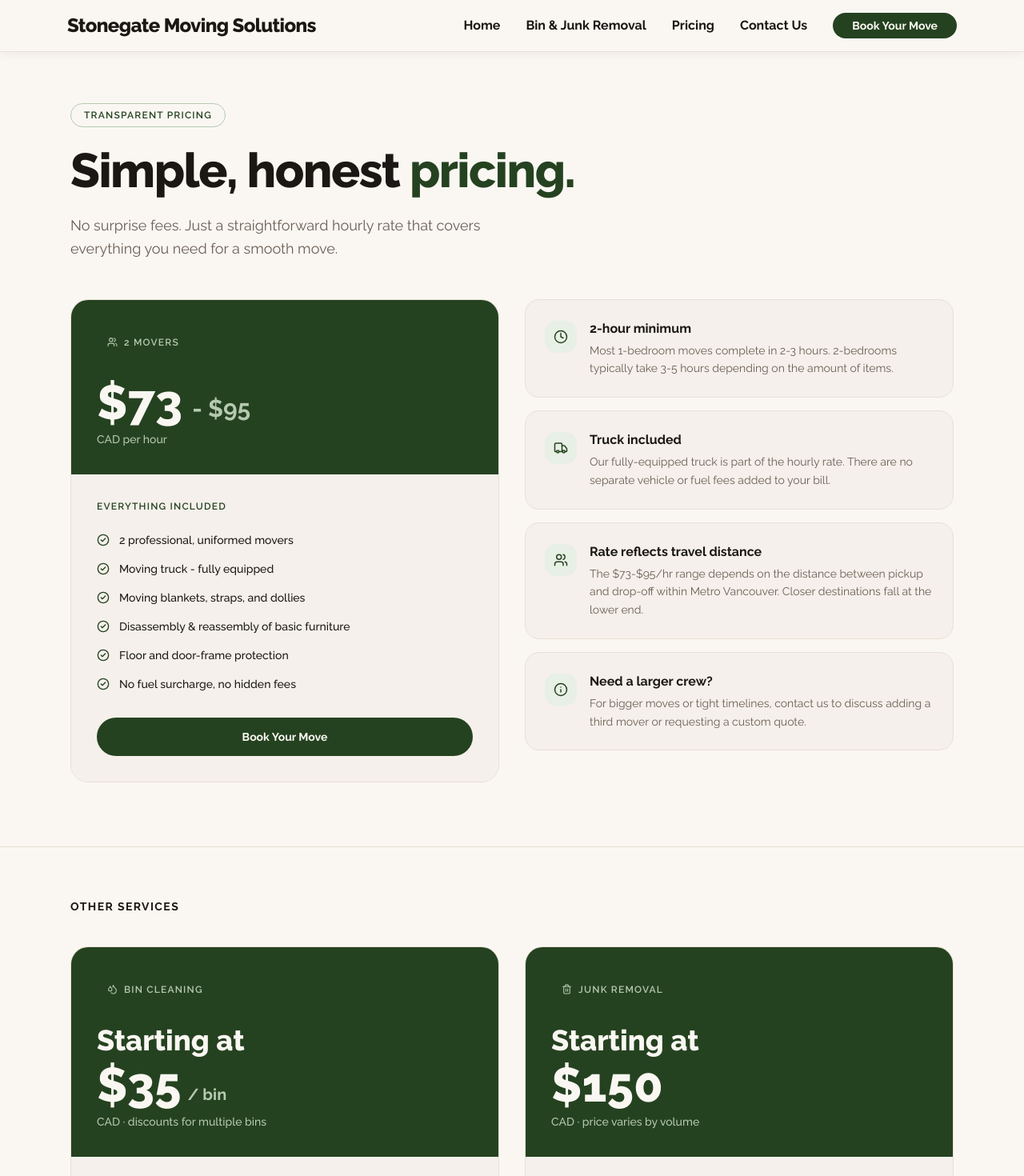
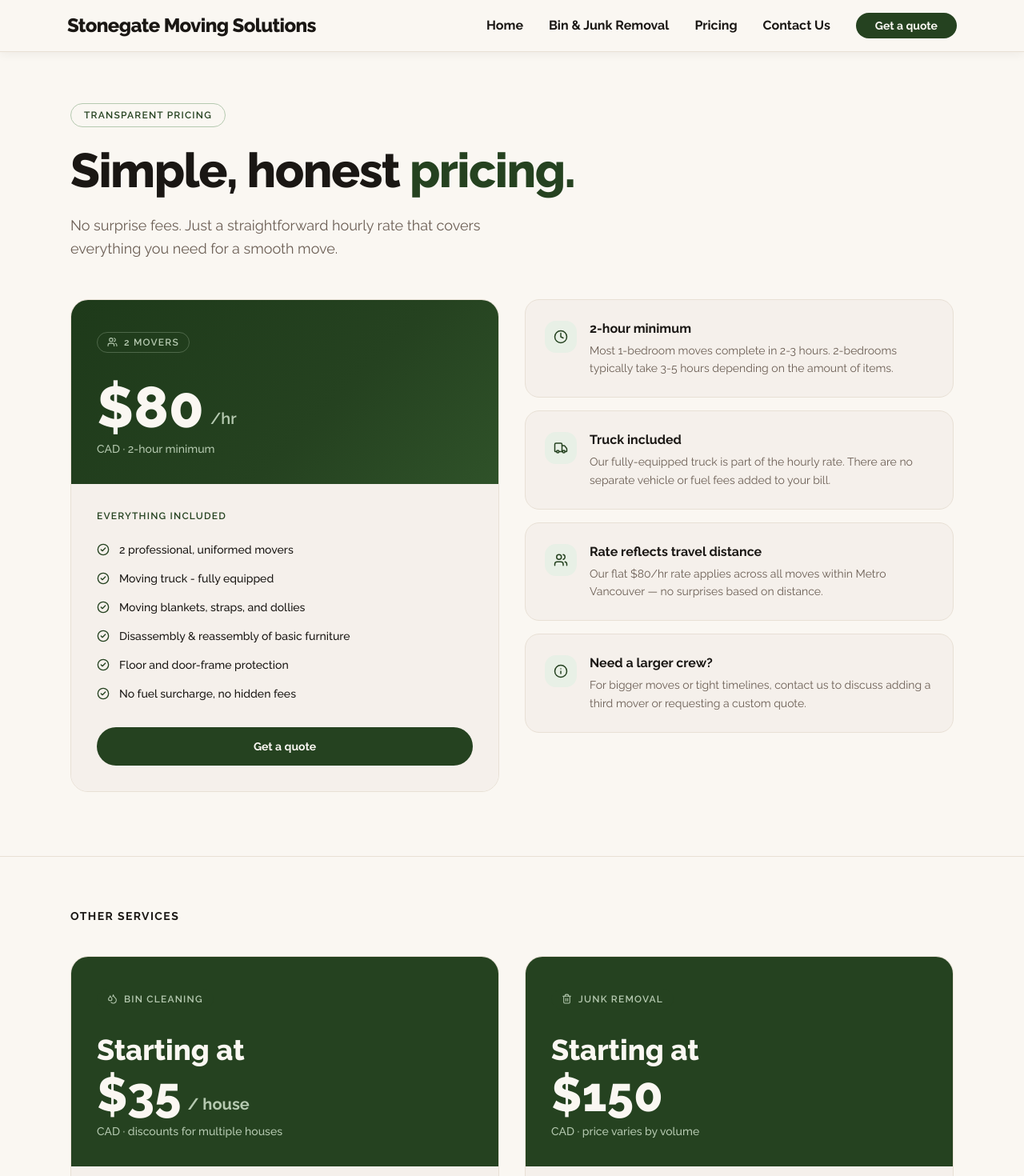
Before and after one commit to StonegateSolutionsLtd/Stonegate_WebApp, a Next.js app: page /pricing in a window 1280 px wide. Shown: the top 1470 px of the page at 80% size. Built offline with nearby package versions, Linux system fonts and the light colour scheme.

Commit message:
Quote naming vhange

```diff
--- a/app/pricing/page.tsx
+++ b/app/pricing/page.tsx
@@ -5,8 +5,8 @@ import { Button } from '@/components/ui/button'
 import { Users, Clock, Truck, Info, CheckCircle2, Droplets, Trash2 } from 'lucide-react'
 
 export const metadata: Metadata = {
-  title: 'Moving Prices in Vancouver · From $73/hr',
-  description: 'Transparent hourly pricing for apartment moving in Vancouver, Burnaby, Richmond & Metro Vancouver. 2 movers with truck from $73-$95 CAD/hr. No hidden fees.',
+  title: 'Moving Prices in Vancouver · $80/hr',
+  description: 'Transparent hourly pricing for apartment moving in Vancouver, Burnaby, Richmond & Metro Vancouver. 2 movers with truck at $80 CAD/hr. No hidden fees.',
   alternates: { canonical: 'https://www.stonegatemoving.com/pricing' },
 }
 
@@ -33,7 +33,7 @@ const notes = [
   {
     icon: Users,
     title: 'Rate reflects travel distance',
-    body: 'The $73-$95/hr range depends on the distance between pickup and drop-off within Metro Vancouver. Closer destinations fall at the lower end.',
+    body: 'Our flat $80/hr rate applies across all moves within Metro Vancouver — no surprises based on distance.',
   },
   {
     icon: Info,
@@ -90,21 +90,21 @@ export default function PricingPage() {
 
             {/* Pricing card */}
             <div className="rounded-3xl overflow-hidden" style={{ border: '1px solid #E8E0D5' }}>
-              <div className="px-8 pt-10 pb-8" style={{ backgroundColor: '#254220' }}>
+              <div className="px-8 pt-10 pb-8" style={{ background: 'linear-gradient(135deg, #1e3a1a 0%, #254220 60%, #2f5229 100%)' }}>
                 <div className="flex items-center gap-2 mb-8">
                   <span
                     className="inline-flex items-center gap-2 text-xs font-semibold uppercase tracking-widest border rounded-full px-3 py-1"
-                    style={{ color: '#B5C9B0', borderColor: '#254220' }}
+                    style={{ color: '#B5C9B0', borderColor: 'rgba(181,201,176,0.3)' }}
                   >
                     <Users size={13} />
                     2 Movers
                   </span>
                 </div>
-                <div className="flex items-end gap-3 mb-1">
-                  <span className="text-6xl font-extrabold leading-none" style={{ color: '#FAF7F2' }}>$73</span>
-                  <span className="text-3xl font-bold mb-1" style={{ color: '#B5C9B0' }}>- $95</span>
+                <div className="flex items-end gap-2 mb-1">
+                  <span className="text-7xl font-extrabold leading-none" style={{ color: '#FAF7F2' }}>$80</span>
+                  <span className="text-xl font-semibold mb-2" style={{ color: '#B5C9B0' }}>/hr</span>
                 </div>
-                <span className="text-sm font-medium" style={{ color: '#B5C9B0' }}>CAD per hour</span>
+                <span className="text-sm font-medium" style={{ color: '#B5C9B0' }}>CAD · 2-hour minimum</span>
               </div>
               <div className="px-8 py-8" style={{ backgroundColor: '#F5F0EB' }}>
                 <p className="text-xs font-semibold uppercase tracking-widest mb-6" style={{ color: '#254220' }}>
@@ -123,7 +123,7 @@ export default function PricingPage() {
                     className="w-full rounded-full text-sm font-bold py-6 border-0"
                     style={{ backgroundColor: '#254220', color: '#FAF7F2' }}
                   >
-                    Book Your Move
+                    Get a quote
                   </Button>
                 </Link>
               </div>
@@ -180,9 +180,9 @@ export default function PricingPage() {
                   </div>
                   <div className="flex items-end gap-2 mt-2 mb-1">
                     <span className="text-6xl font-extrabold leading-none" style={{ color: '#FAF7F2' }}>$35</span>
-                    <span className="text-xl font-bold mb-1" style={{ color: '#B5C9B0' }}>/ bin</span>
+                    <span className="text-xl font-bold mb-1" style={{ color: '#B5C9B0' }}>/ house</span>
                   </div>
-                  <span className="text-sm font-medium" style={{ color: '#B5C9B0' }}>CAD · discounts for multiple bins</span>
+                  <span className="text-sm font-medium" style={{ color: '#B5C9B0' }}>CAD · discounts for multiple houses</span>
                 </div>
                 <div className="px-8 py-8" style={{ backgroundColor: '#F5F0EB' }}>
                   <p className="text-xs font-semibold uppercase tracking-widest mb-6" style={{ color: '#254220' }}>
--- a/components/landing/Hero.tsx
+++ b/components/landing/Hero.tsx
@@ -69,7 +69,7 @@ export default function Hero() {
                   className="text-base px-10 py-6 rounded-full font-bold border-0"
                   style={{ backgroundColor: '#254220', color: '#FAF7F2' }}
                 >
-                  Book Your Move
+                  Get a quote
                 </Button>
               </Link>
             </div>
--- a/components/landing/Navbar.tsx
+++ b/components/landing/Navbar.tsx
@@ -51,7 +51,7 @@ export default function Navbar() {
                 className="rounded-full text-sm font-bold px-6 py-2 border-0 cursor-pointer transition-transform duration-200 hover:scale-110"
                 style={{ backgroundColor: '#254220', color: '#FAF7F2' }}
               >
-                Book Your Move
+                Get a quote
               </Button>
             </Link>
           </nav>
@@ -98,7 +98,7 @@ export default function Navbar() {
                 className="my-4 rounded-full text-sm font-bold text-center px-6 py-3 transition-opacity hover:opacity-90"
                 style={{ backgroundColor: '#254220', color: '#FAF7F2' }}
               >
-                Book Your Move
+                Get a quote
               </Link>
             </div>
           </div>
```
Also changed, not shown: app/book-service/ServiceForm.tsx (+1 -1 lines), app/order/confirm/page.tsx (+1 -1 lines), app/order/success/page.tsx (+1 -1 lines), app/order/verify/page.tsx (+1 -1 lines), components/PageCanvas.tsx (+1 -1 lines).
